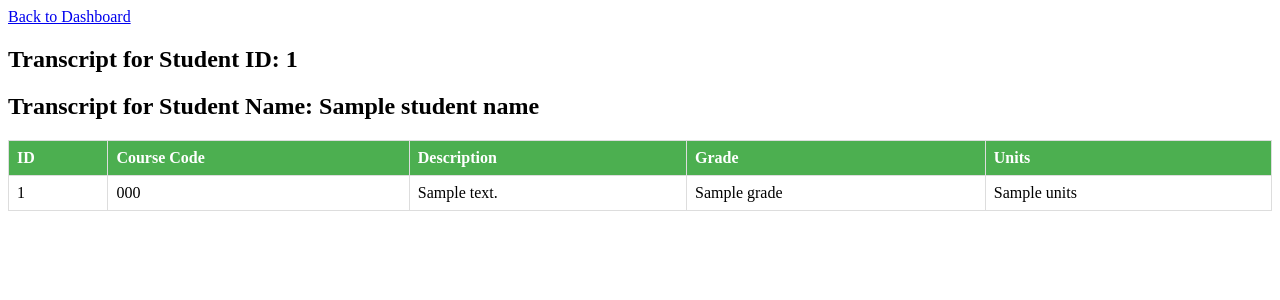
After one commit to YJElla/CS192, a Flask app: template templates/view_courses.html in a window 1280 px wide. The commit adds this page. Shown: the top 300 px of the page. Run offline with Flask 3, Linux system fonts and the light colour scheme; the template is opened without the code that fills it: most values are stand-ins (such as "Sample title", 1, 10 or a date in 2020).

Commit message:
sql intergration 2

```diff
--- a/app.py
+++ b/app.py
@@ -51,7 +51,7 @@ def login_post():
         return redirect(url_for('login'))
 
     try:
-        cursor = connection.cursor(dictionary=True)
+        cursor = connection.cursor(buffered=True, dictionary=True)
         query = "SELECT * FROM student WHERE email = %s AND password = %s"
         cursor.execute(query, (email, password))
         user = cursor.fetchone()        #fetches result of execute query
@@ -92,7 +92,7 @@ def upload_file():
         return redirect(request.url)
 
     try:
-        cursor = connection.cursor()
+        cursor = connection.cursor(buffered=True)
         filename = secure_filename(file.filename)
         file_path = os.path.join(app.config['UPLOAD_FOLDER'], filename)
         file.save(file_path)
@@ -102,39 +102,54 @@ def upload_file():
         else:
             text = extract_text_from_image(file_path)
 
-
         os.remove(file_path)
 
         result_dict = json.loads(text)
         structured_data = result_dict.get("structured_data_processed", {})
-        #print("🔹 Structured Data Processed:", json.dumps(structured_data, indent=2))
 
-        # Ensure JSON structure is valid
         if not isinstance(structured_data, dict):
-            print("❌ Error: structured_data is not a dictionary!")
             flash("Invalid file format. Please try again.", "error")
             return redirect(url_for('teacherdashboard'))
 
-        # Insert Courses
-        for page, courses in structured_data.items():  # Courses are directly under each page
-            print(f"🔹 Processing {page}: {courses}")  # Debugging
+        student_id = request.form.get("student_id")
+        student_name = request.form.get("student_name")
+        # Check if student exists
 
-            semester = "Unknown"  # Placeholder since it's missing
-            academic_year = "Unknown"  # Placeholder since it's missing
+        cursor.execute("SELECT idStudent FROM student WHERE idStudent = %s", (student_id,))
+        existing_student = cursor.fetchone()
+
+        if not existing_student:
+            student_insert_query = "INSERT INTO student (idStudent, student_name) VALUES (%s, %s)"
+            cursor.execute(student_insert_query, (student_id, student_name))
+
+        # Insert Courses & Transcripts
+        for page, courses in structured_data.items():
+            semester = "Unknown"
+            academic_year = "Unknown"
 
             for course in courses:
                 course_code = course.get("Course Code", "N/A")
                 description = course.get("Description", "N/A")
                 grade = course.get("Grade", "N/A")
-                units = None if course.get("Units") in ["N/A", "Unknown", ""] else course["Units"]
+                units = course.get("Units", "0")
 
+                # Ensure course exists in the courses table
                 course_query = """
-                    INSERT INTO courses (semester, academic_year, course_code, description, grade, units)
+                    INSERT INTO courses (course_code, description)
+                    VALUES (%s, %s)
+                    ON DUPLICATE KEY UPDATE description = VALUES(description)
+                """
+                cursor.execute(course_query, (course_code, description))
+
+                cursor.execute("SELECT id FROM courses WHERE course_code = %s", (course_code,))
+                course_id = cursor.fetchone()[0]
+                # Insert transcript data linking student to course
+                transcript_query = """
+                    INSERT INTO transcripts (student_id, semester, academic_year, course_id, grade, units)
                     VALUES (%s, %s, %s, %s, %s, %s)
                 """
-                print("🔹 Executing Query:", course_query)
-                print("🔹 With Values:", (semester, academic_year, course_code, description, grade, units))
-                cursor.execute(course_query, (semester, academic_year, course_code, description, grade, units))
+                cursor.execute(transcript_query, (student_id, semester, academic_year, course_id, grade, units))
+
 
         connection.commit()
         return render_template('result.html',
@@ -142,10 +157,10 @@ def upload_file():
                                structured_data_processed=structured_data)
 
     except mysql.connector.Error as err:
-        print(f"❌ MySQL Error: {err}")
+        print(f"❌ 1 MySQL Error: {err}")
         flash("An error occurred while processing the data. Please try again.", "error")
         connection.rollback()
-        return redirect(url_for('TOR_page'))
+        return redirect(url_for('teacherdashboard'))
 
     finally:
         try:
@@ -158,39 +173,41 @@ def upload_file():
 
 
 
-@app.route('/generate_plan/<student_id>')
-def generate_plan(student_id):
-    pdf_path = os.path.join(app.config['UPLOAD_FOLDER'], f"{student_id}.pdf")  # Ensure correct folder
+@app.route('/view_courses/<student_id>')
+def view_courses(student_id):
+    connection = get_db_connection()
 
-    if not os.path.exists(pdf_path):
-        flash("TOR not found for this student.")
+    try:
+        cursor = connection.cursor(buffered=True, dictionary=True)
+        query = """
+            SELECT t.id, t.semester, t.academic_year,
+                   c.course_code, c.description, t.grade, t.units
+            FROM transcripts t
+            JOIN courses c ON t.course_id = c.id
+            WHERE t.student_id = %s;
+        """
+        cursor.execute(query, (student_id,))
+        courses = cursor.fetchall()
+
+        query = "SELECT student_name FROM student WHERE idStudent = %s"
+        cursor.execute(query, (student_id,))
+        student_name = cursor.fetchone()  # Fetch all students
+
+
+        if not courses:
+            flash("No courses found for this student.", "error")
+            return redirect(url_for('teacher_dashboard'))
+
+        return render_template('view_courses.html', student_id=student_id,student_name=student_name , courses=courses)
+
+    except mysql.connector.Error as err:
+        print(f"❌ 2 MySQL Error: {err}")
+        flash("Error fetching data from database.", "error")
         return redirect(url_for('teacher_dashboard'))
 
-    extracted_text = extract_text_from_pdf(pdf_path)  # Use existing function
-    return render_template('result.html',  extracted_text=extracted_text)
-
-@app.route('/student_info')
-def student_info():
-   # Fetch the student's information from the database or session
-    user = session.get('user')  # Assuming the user's ID is stored in the session
-    print(user)
-    if not user:
-        flash("You need to log in to view your information.")
-        return redirect(url_for('login'))
-
-    connection = get_db_connection()
-    cursor = connection.cursor()
-
-    # Query the database for student information
-    cursor.execute("SELECT * FROM student WHERE email = %s", (user,))
-    student_data = cursor.fetchone()
-
-    if not student_data:
-        flash("Student information not found.")
-        return redirect(url_for(''))  # Redirect to the setup flow if info is missing
-
-    # Pass the retrieved data to the template
-    return render_template('student_info.html', student_info=student_data)
+    finally:
+        cursor.close()
+        connection.close()
 
 @app.route('/teacher_dashboard')
 def teacher_dashboard():
@@ -204,11 +221,10 @@ def teacher_dashboard():
         flash("Database connection failed.")
         return redirect(url_for('login'))
 
-    cursor = connection.cursor(dictionary=True)  # Use dictionary cursor
-    query = "SELECT idStudent, first_name, last_name FROM student"
+    cursor = connection.cursor(buffered=True, dictionary=True)  # Use dictionary cursor
+    query = "SELECT idStudent, student_name FROM student"
     cursor.execute(query)
     students = cursor.fetchall()  # Fetch all students
-
     cursor.close()
     connection.close()
 
--- /dev/null
+++ b/templates/view_courses.html
@@ -0,0 +1,60 @@
+<!DOCTYPE html>
+<html lang="en">
+<head>
+    <meta charset="UTF-8">
+    <meta name="viewport" content="width=device-width, initial-scale=1.0">
+    <title>Student Courses - {{ student_id }}</title>
+    <style>
+        table {
+            width: 100%;
+            border-collapse: collapse;
+            margin-top: 20px;
+        }
+        th, td {
+            border: 1px solid #ddd;
+            padding: 8px;
+            text-align: left;
+        }
+        th {
+            background-color: #4CAF50;
+            color: white;
+        }
+        tr:nth-child(even) {
+            background-color: #f2f2f2;
+        }
+    </style>
+</head>
+<body>
+    <a href="{{ url_for('teacher_dashboard') }}">Back to Dashboard</a>
+
+    <h2>Transcript for Student ID: {{ student_id }}</h2>
+    <h2>Transcript for Student Name: {{ student_name.student_name }}</h2>
+    {% if courses %}
+        <table>
+            <thead>
+                <tr>
+                    <th>ID</th>
+                    <th>Course Code</th>
+                    <th>Description</th>
+                    <th>Grade</th>
+                    <th>Units</th>
+                </tr>
+            </thead>
+            <tbody>
+                {% for course in courses %}
+                <tr>
+                    <td>{{ course.id }}</td>
+                    <td>{{ course.course_code }}</td>
+                    <td>{{ course.description }}</td>
+                    <td>{{ course.grade }}</td>
+                    <td>{{ course.units }}</td>
+                </tr>
+                {% endfor %}
+            </tbody>
+        </table>
+    {% else %}
+        <p>No courses found for this student.</p>
+    {% endif %}
+
+</body>
+</html>
```
Also changed, not shown: ocr_pdf.py (+7 -45 lines), tempCodeRunnerFile.py (+1 -8 lines), templates/teacherdashboard.html (+7 -3 lines).
